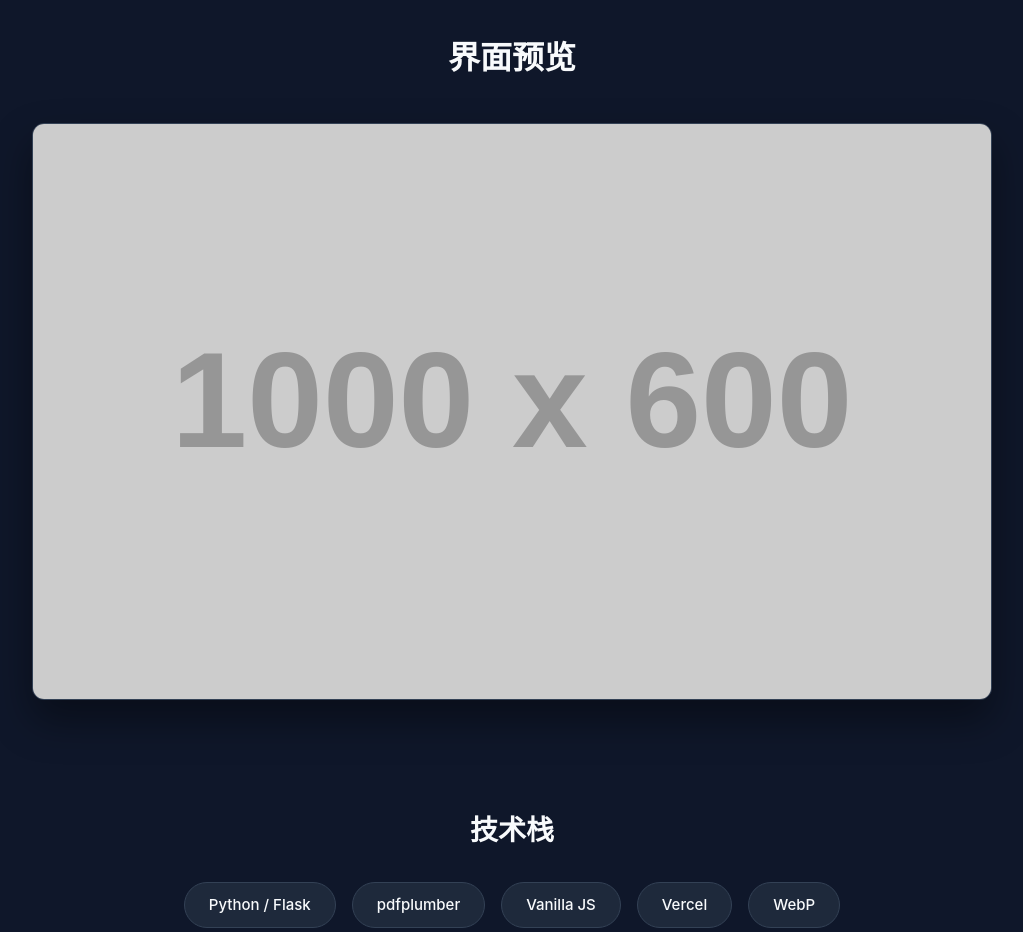
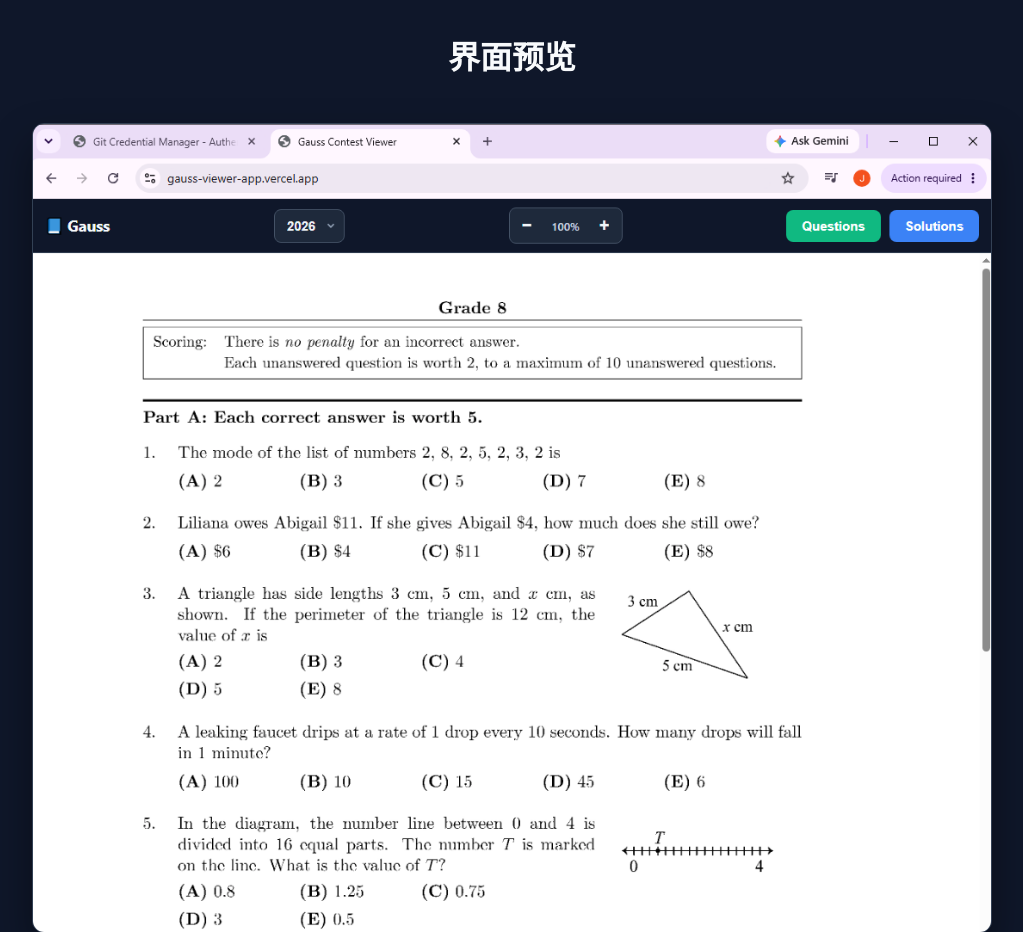
Before and after one commit to couragefindsvalue/gauss-promo, a plain HTML site: page index.html in a window 1280 px wide. Shown: the part 1040-1972 px from the top of the page, without its empty margins (128-1151 px from the left). Drawn offline with Linux system fonts and the light colour scheme; placeholder pictures from the web are drawn by us.

Commit message:
Update screenshot path and final code

```diff
--- a/index.html
+++ b/index.html
@@ -201,7 +201,7 @@
         <h1 data-i18n="hero_title">Gauss 数学竞赛查看器</h1>
         <p data-i18n="hero_subtitle">一个为滑铁卢大学高斯数学竞赛打造的现代网页应用。支持多年度题目与答案切换、流畅缩放，适配平板与电视大屏。</p>
         <div class="hero-buttons">
-            <!-- TODO: 请将这里的链接替换为你主站的实际 Vercel 域名 -->
+            <!-- 注意：这里的主站链接，如果以后主站域名变了，请在这里修改 -->
             <a href="https://gauss-viewer-app.vercel.app" target="_blank" class="btn-primary" data-i18n="hero_btn_demo">在线预览</a>
             <a href="https://github.com/couragefindsvalue/gauss-viewer" target="_blank" class="btn-secondary" data-i18n="hero_btn_github">查看源码</a>
         </div>
@@ -234,8 +234,8 @@
     <!-- 截图展示 -->
     <section class="screenshot-section">
         <h2 data-i18n="screenshot_title">界面预览</h2>
-        <!-- TODO: 请替换为你自己的截图路径，例如 /screenshot.png -->
-        <img src="https://via.placeholder.com/1000x600/1e293b/3b82f6?text=Gauss+Viewer+Screenshot" alt="Gauss Viewer Screenshot">
+        <!-- 截图路径已修改，指向你放在 public 目录下的 screenshot.png -->
+        <img src="screenshot.png" alt="Gauss Viewer Screenshot">
     </section>
 
     <!-- 技术栈 -->
@@ -300,11 +300,9 @@
 
         function setLanguage(lang) {
             currentLang = lang;
-            // 更新按钮状态
             document.getElementById('btn-lang-zh').classList.toggle('active', lang === 'zh');
             document.getElementById('btn-lang-en').classList.toggle('active', lang === 'en');
 
-            // 更新文本
             document.querySelectorAll('[data-i18n]').forEach(el => {
                 const key = el.getAttribute('data-i18n');
                 if (translations[lang] && translations[lang][key]) {
@@ -312,7 +310,6 @@
                 }
             });
 
-            // 更新 HTML lang 属性
             document.documentElement.lang = lang === 'zh' ? 'zh-CN' : 'en';
         }
 
```
